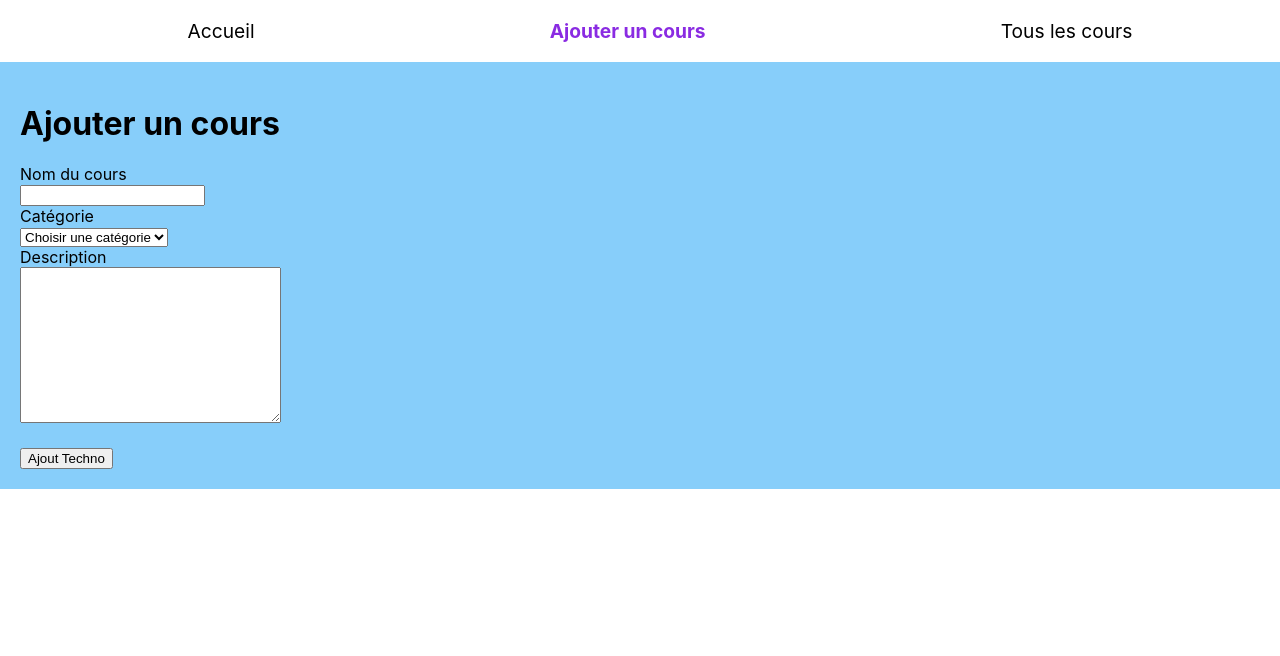
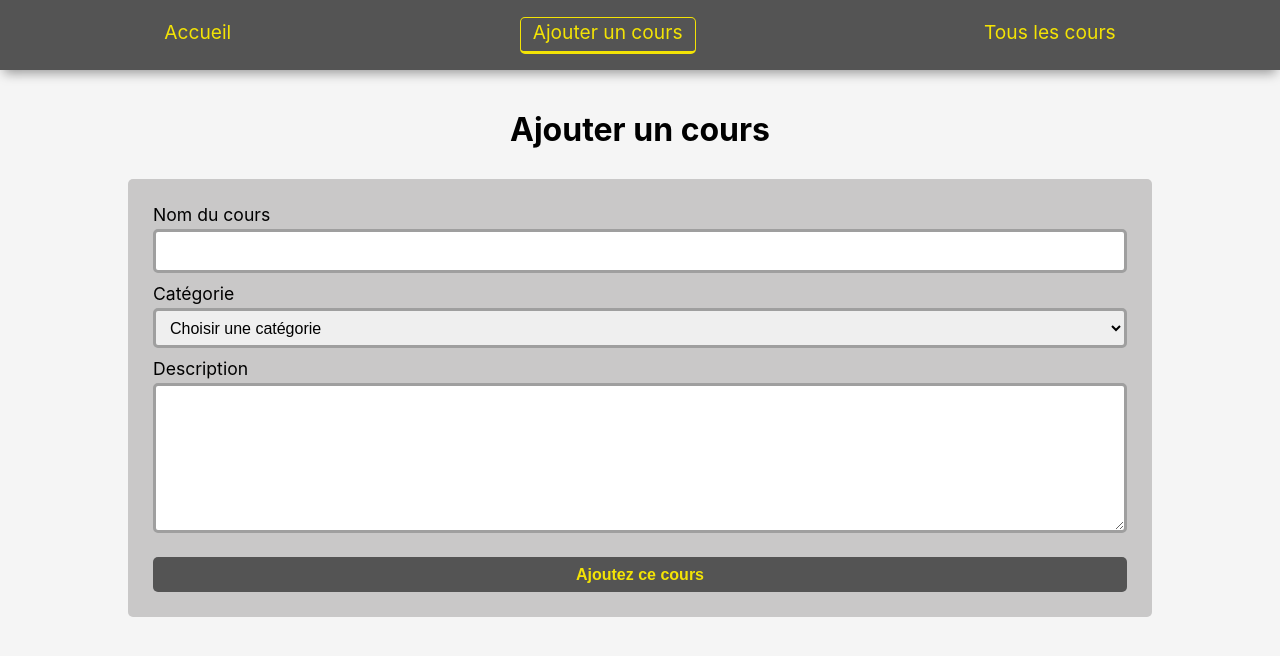
Before and after one commit to CelieBlue/progress_app, a React (Create React App) app: page /add in a window 1280 px wide. Shown: the top 656 px of the page. Built offline with nearby package versions, Linux system fonts and the light colour scheme.

Commit message:
Ajout d'un Hover aux liens du menu dans menu.css - Modification de la AddCourse.css : ajout des styles pour btn, input, textarea, select

```diff
--- a/src/Pages/AddCourse.js
+++ b/src/Pages/AddCourse.js
@@ -14,7 +14,7 @@ function handleSubmit(event) {
     return(
         <div className="add_course">
             <h1>Ajouter un cours</h1>
-            <div>
+            <div className="background_form">
                 <form onSubmit={(event) => handleSubmit(event)}>
                     <label htmlFor="course-name">Nom du cours</label>
                     <br />
@@ -30,7 +30,7 @@ function handleSubmit(event) {
                         <option value="Autres">Autres</option>
                     </select>
                     <br />
-                    <label htmlFor="course-description">Description</label>
+                    <label htmlFor="course-description" >Description</label>
                     <br />
                     <textarea
                         name="course-description"
@@ -40,7 +40,7 @@ function handleSubmit(event) {
                     </textarea>
                     <br />
                     <br />
-                    <input type="submit" value="Ajout Techno" />
+                    <input type="submit" value="Ajoutez ce cours" className="btn" />
                 </form>
             </div>
         </div>
--- a/src/Styles/AddCourse.css
+++ b/src/Styles/AddCourse.css
@@ -1,4 +1,66 @@
 .add_course {
-    background-color:lightskyblue;
-    padding: 20px;
+    margin: 0 auto;
+    width: 80%;
 }
+
+h1 {
+    text-align: center;
+    padding: 40px 0px 30px 0px;
+}
+
+.background_form {
+    background-color: #c9c8c8;
+    border-radius: 5px;
+    padding: 25px;
+}
+
+.btn {
+    width: 100%;
+    height:35px;
+    font-size: 1em;
+    border-radius: 5px;
+    background-color: #545454;
+    color: #f3e305;
+    font-weight: bold;
+    border: 0px;
+    cursor: pointer;
+    transition: 0.4s ease-out;
+}
+
+.btn:hover{
+    background-color: #404040;
+}
+
+label {
+    font-size: 1.1em;
+    font-weight: 400;
+}
+
+input[type=text] {
+    font-size: 1em;
+    height:44px;
+    width: 100%;
+    padding: 5px 10px;
+    margin: 4px 0px 10px 0px;
+    border-radius: 5px;
+    border: 3px solid #9f9f9f;
+}
+
+textarea {
+    width: 100%;
+    height: 150px;
+    padding: 12px 10px;
+    margin: 4px 0px 0px 0px;
+    border-radius: 5px;
+    border: 3px solid #9f9f9f;
+}
+
+select {
+    width: 100%;
+    height: 40px;
+    padding: 5px 10px;
+    margin: 4px 0px 10px 0px;
+    font-size: 1em;
+    border-radius: 5px;
+    border: 3px solid #9f9f9f;
+}
--- a/src/Styles/CoursesList.css
+++ b/src/Styles/CoursesList.css
@@ -1,4 +1,3 @@
 .course-list {
-    background-color: bisque;
     padding: 20px;
 }
--- a/src/Styles/Home.css
+++ b/src/Styles/Home.css
@@ -1,5 +1,3 @@
 .home {
-    background-color: #f5f5f5;
     padding : 20px;
-
 }
--- a/src/Styles/Menu.css
+++ b/src/Styles/Menu.css
@@ -1,8 +1,13 @@
 .menu {
+    margin: 0 auto;
+    height: 70px;
+    background-color: #545454;
     font-size: 1.2em;
+    box-shadow: 0px 7px 11px -4px rgba(0,0,0,0.39);
 }
 
 ul {
+    padding: 20px;
     list-style: none;
     display: flex;
     flex-direction: row;
@@ -11,10 +16,14 @@ ul {
 
 a {
     text-decoration: none;
-    color: black;
+    color: #f3e305;
+    transition: all 0.5s ease-out;
 }
 
 .activeLink {
-    font-weight: bold;
-    color:blueviolet;
+    color:#f3e305;
+    padding: 2px 12px 7px 12px;
+    border-radius: 5px;
+    border: 1px solid #f3e305;
+    border-bottom: 3px solid #f3e305;
 }
--- a/src/index.css
+++ b/src/index.css
@@ -1,10 +1,18 @@
+*, ::before, ::after {
+  margin: 0px;
+  padding: 0px;
+  box-sizing: border-box;
+  text-decoration: none;
+}
+
 body {
-  margin: 0;
+  /** RESET **/
   font-family: -apple-system, BlinkMacSystemFont, 'Segoe UI', 'Roboto', 'Oxygen',
     'Ubuntu', 'Cantarell', 'Fira Sans', 'Droid Sans', 'Helvetica Neue',
     sans-serif;
   -webkit-font-smoothing: antialiased;
   -moz-osx-font-smoothing: grayscale;
+  background-color: #f5f5f5;
 }
 
 code {
```
